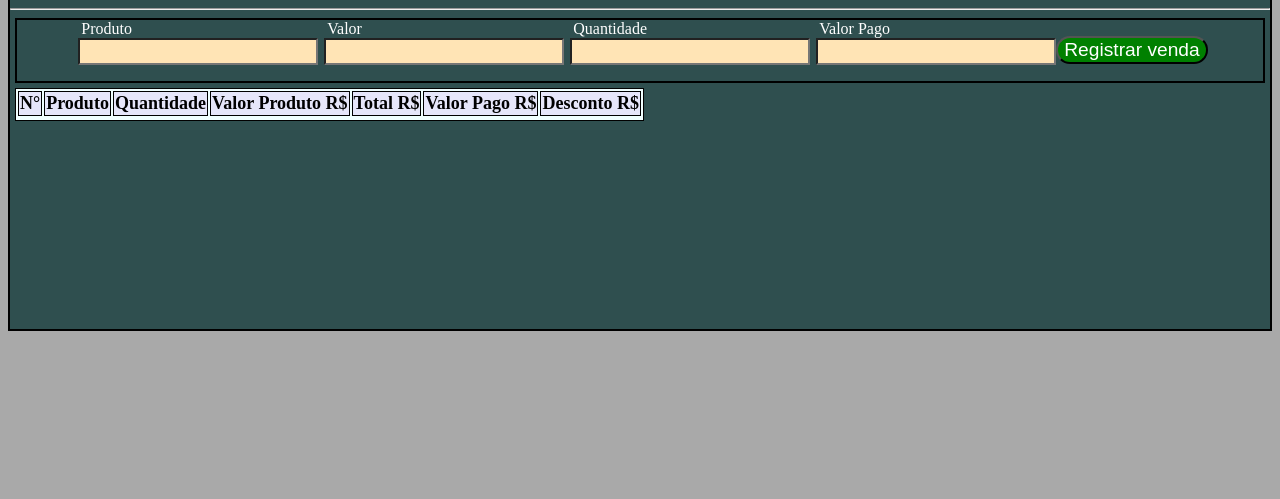
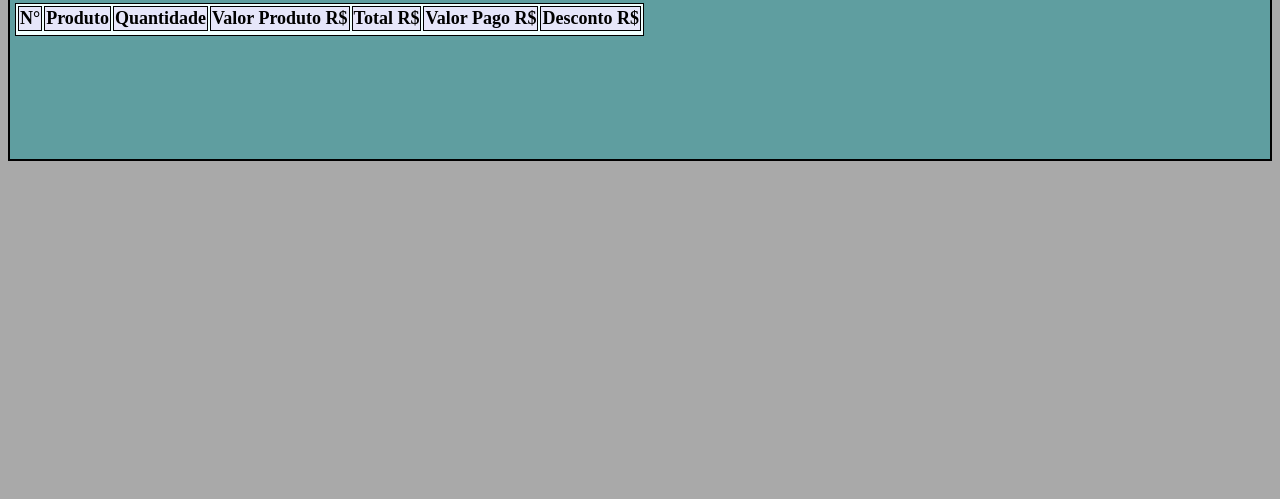
Before and after one commit to EightyNight1674/Project-CaixaVenda, a plain HTML site: page Caixa_Venda/Index.html in a window 1280 px wide. Shown: the part 301-800 px from the top of the page. Drawn offline with Linux system fonts and the light colour scheme.

Commit message:
Revert "Update style.css"
This reverts commit aefad3e3b8fb077cda0fde9b4d37d534b4cb7be2.

```diff
--- a/Caixa_Venda/style.css
+++ b/Caixa_Venda/style.css
@@ -7,8 +7,8 @@ body {
     margin-bottom: 2rem;
     border-color: black;
     border: 2px solid;
-    background: darkslategray;
-    height: 620px;
+    background: cadetblue;
+    height: 450px;
     align-content: center;
     text-align: justify;
 }
```
